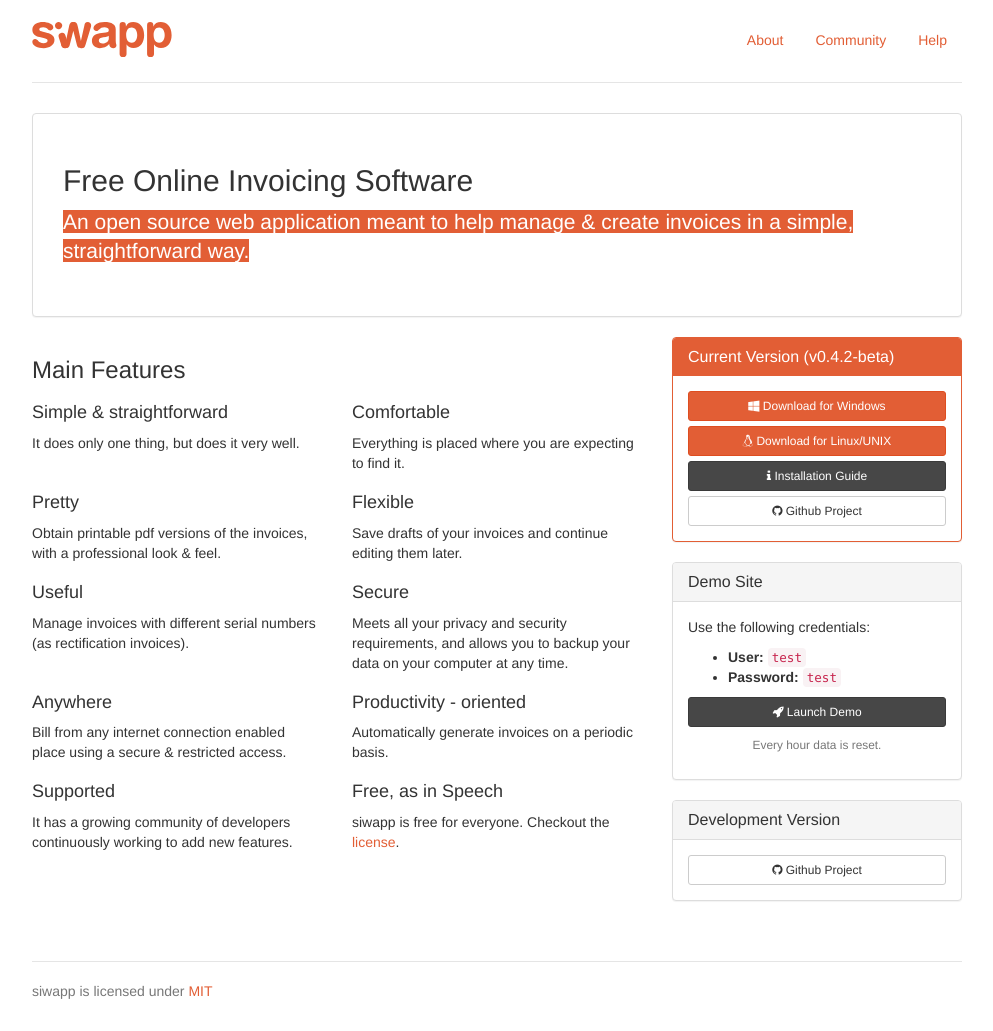
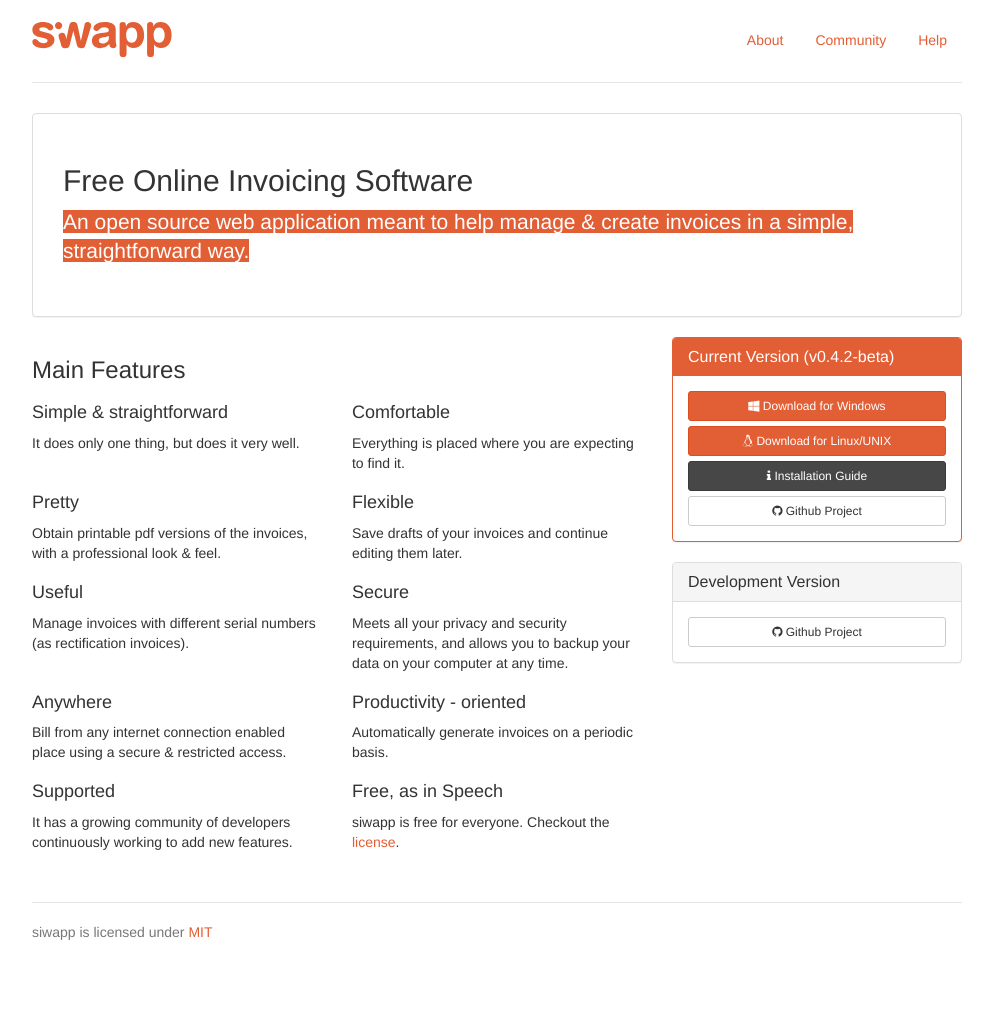
Before and after one commit to amgsx/siwaap, a Jekyll site: the page built from index.html, in a window 1280 px wide. Shown: the whole page, without its empty margins (143-1136 px from the left). Built offline with Jekyll 4.4.1, drawn with Linux system fonts in a browser that asks for light colours; after the commit the page ends 972 px from its top, so only the background shows below that.

Commit message:
Removed demo.

```diff
--- a/index.html
+++ b/index.html
@@ -87,25 +87,6 @@ title: 'Free Online Invoicing Software'
 
       <div class="panel panel-default">
         <div class="panel-heading">
-          <h3 class="panel-title">Demo Site</h3>
-        </div>
-        <div class="panel-body">
-          <p>Use the following credentials:</p>
-          <ul>
-            <li><b>User:</b> <code>test</code></li>
-            <li><b>Password:</b> <code>test</code></li>
-          </ul>
-          <p>
-            <a href="http://demo.siwapp.org" class="btn btn-sm btn-block btn-secondary">
-              <i class="fa fa-rocket"></i> Launch Demo
-            </a>
-          </p>
-          <p class="text-muted text-center small">Every hour data is reset.</p>
-        </div>
-      </div>
-
-      <div class="panel panel-default">
-        <div class="panel-heading">
           <h3 class="panel-title">Development Version</h3>
         </div>
         <div class="panel-body">
```
